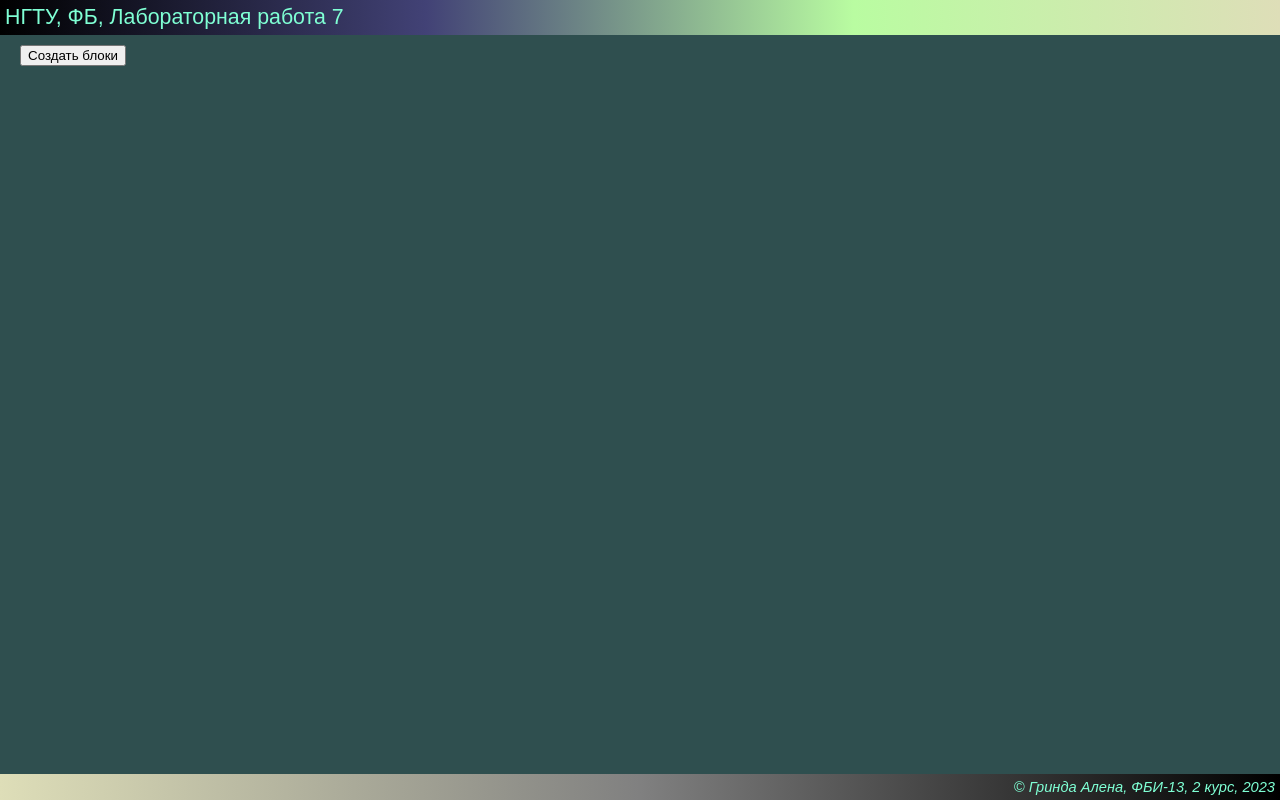
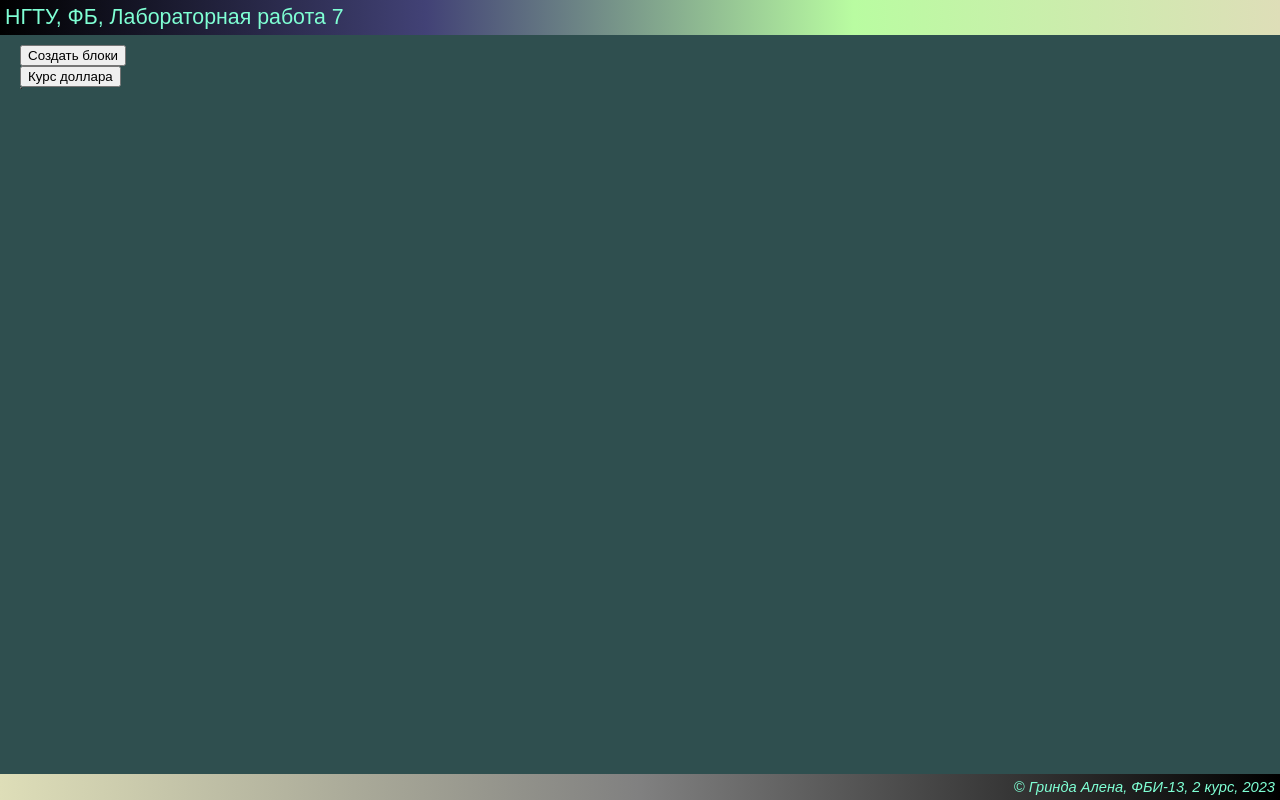
Before and after one commit to AlenaGrinda/web-prog-labs, a plain HTML site: page lab7.html in a window 1280 px wide. Drawn offline with Linux system fonts and the light colour scheme.

Commit message:
Курс доллара

```diff
--- a/lab7.html
+++ b/lab7.html
@@ -16,6 +16,25 @@
                 blocks.appendChild(block);
             }
         }
+        function showExchange() {
+            let exchange = [70.5174, 70.1217, 70.0414, 70.3847, 70.5991,
+                            70.8924, 71.5763, 72.8949, 72.7923, 73.6307];
+            let table = document.getElementById('dollar-exchange');
+            for (let i = 0; i < exchange.length; i++) {
+                let tr = document.createElement('tr');
+                let td = document.createElement('td');
+                td.innerHTML = exchange[i];
+                tr.appendChild(td);
+                table.appendChild(tr);
+            }
+            let sum =0;
+            for(let i = 0; i < exchange.length; i++) {
+                sum = sum + exchange[i];
+            }
+            let average = sum / exchange.length;
+            document.getElementById('detail').innerHTML = 'Среднее значение: ' + average;
+
+        }
     </script>
 </head>
 <body>
@@ -26,6 +45,10 @@
     <main>
         <button onclick="addBlocks()">Создать блоки</button>
         <div id="blocks"></div>
+
+        <button onclick="showExchange()">Курс доллара</button>
+        <table border="1" id="dollar-exchange"></table>
+        <div id="detail"></div>
     </main>
 
     <footer>
```
